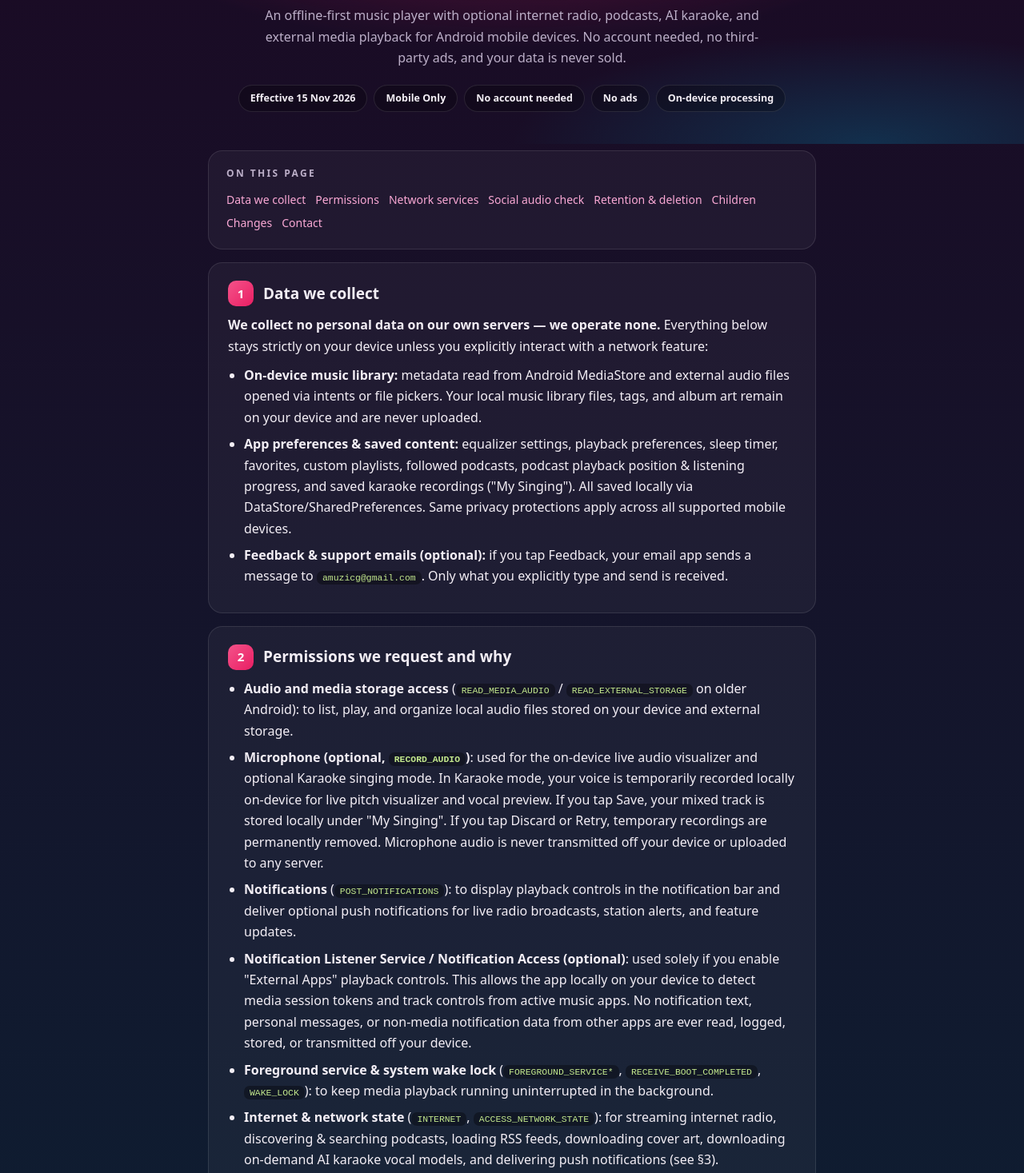
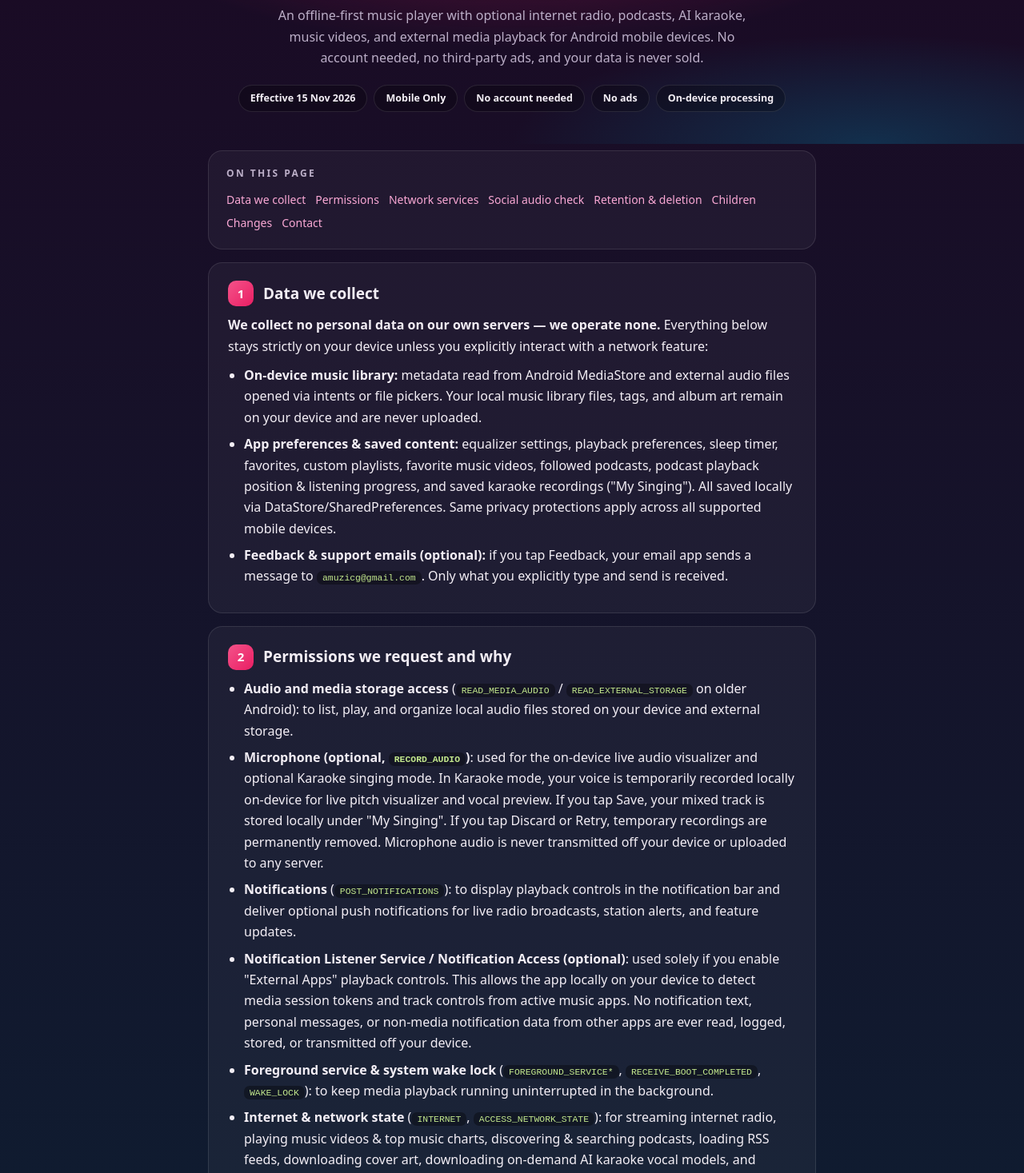
Before and after one commit to akkisjoy/amuzicg-privacy, a plain HTML site: page privacy-music.html in a window 1280 px wide. Shown: the part 146-1613 px from the top of the page at 80% size. Drawn offline with Linux system fonts and the light colour scheme.

Commit message:
docs: disclose music videos and YouTube API integration in privacy-music.html

```diff
--- a/privacy-music.html
+++ b/privacy-music.html
@@ -39,7 +39,7 @@ code{font-size:.88em;padding:2px 7px;border-radius:7px;background:rgba(0,0,0,.35
 <header class="hero">
 <p class="kicker">Amuzick &bull; Privacy Policy</p>
 <h1>Amuzick <span class="amp">Player</span></h1>
-<p class="tagline">An offline-first music player with optional internet radio, podcasts, AI karaoke, and external media playback for Android mobile devices. No account needed, no third-party ads, and your data is never sold.</p>
+<p class="tagline">An offline-first music player with optional internet radio, podcasts, AI karaoke, music videos, and external media playback for Android mobile devices. No account needed, no third-party ads, and your data is never sold.</p>
 <div class="badges"><span>Effective 15 Nov 2026</span><span>Mobile Only</span><span>No account needed</span><span>No ads</span><span>On-device processing</span></div>
 </header>
 <main class="wrap">
@@ -48,7 +48,7 @@ code{font-size:.88em;padding:2px 7px;border-radius:7px;background:rgba(0,0,0,.35
 <p><strong>We collect no personal data on our own servers — we operate none.</strong> Everything below stays strictly on your device unless you explicitly interact with a network feature:</p>
 <ul>
 <li><strong>On-device music library:</strong> metadata read from Android MediaStore and external audio files opened via intents or file pickers. Your local music library files, tags, and album art remain on your device and are never uploaded.</li>
-<li><strong>App preferences &amp; saved content:</strong> equalizer settings, playback preferences, sleep timer, favorites, custom playlists, followed podcasts, podcast playback position &amp; listening progress, and saved karaoke recordings ("My Singing"). All saved locally via DataStore/SharedPreferences. Same privacy protections apply across all supported mobile devices.</li>
+<li><strong>App preferences &amp; saved content:</strong> equalizer settings, playback preferences, sleep timer, favorites, custom playlists, favorite music videos, followed podcasts, podcast playback position &amp; listening progress, and saved karaoke recordings ("My Singing"). All saved locally via DataStore/SharedPreferences. Same privacy protections apply across all supported mobile devices.</li>
 <li><strong>Feedback &amp; support emails (optional):</strong> if you tap Feedback, your email app sends a message to <code>amuzicg@gmail.com</code>. Only what you explicitly type and send is received.</li>
 </ul></section>
 <section class="card" id="c2"><h2><span class="num">2</span>Permissions we request and why</h2>
@@ -58,7 +58,7 @@ code{font-size:.88em;padding:2px 7px;border-radius:7px;background:rgba(0,0,0,.35
 <li><strong>Notifications</strong> (<code>POST_NOTIFICATIONS</code>): to display playback controls in the notification bar and deliver optional push notifications for live radio broadcasts, station alerts, and feature updates.</li>
 <li><strong>Notification Listener Service / Notification Access (optional)</strong>: used solely if you enable "External Apps" playback controls. This allows the app locally on your device to detect media session tokens and track controls from active music apps. No notification text, personal messages, or non-media notification data from other apps are ever read, logged, stored, or transmitted off your device.</li>
 <li><strong>Foreground service &amp; system wake lock</strong> (<code>FOREGROUND_SERVICE*</code>, <code>RECEIVE_BOOT_COMPLETED</code>, <code>WAKE_LOCK</code>): to keep media playback running uninterrupted in the background.</li>
-<li><strong>Internet &amp; network state</strong> (<code>INTERNET</code>, <code>ACCESS_NETWORK_STATE</code>): for streaming internet radio, discovering &amp; searching podcasts, loading RSS feeds, downloading cover art, downloading on-demand AI karaoke vocal models, and delivering push notifications (see §3).</li>
+<li><strong>Internet &amp; network state</strong> (<code>INTERNET</code>, <code>ACCESS_NETWORK_STATE</code>): for streaming internet radio, playing music videos &amp; top music charts, discovering &amp; searching podcasts, loading RSS feeds, downloading cover art, downloading on-demand AI karaoke vocal models, and delivering push notifications (see §3).</li>
 <li><strong>System settings &amp; vibration</strong> (<code>WRITE_SETTINGS</code>, <code>VIBRATE</code>): <code>WRITE_SETTINGS</code> is used only if you choose "Set as ringtone"; gentle vibration is used for optional haptic feedback.</li>
 </ul></section>
 <section class="card" id="c3"><h2><span class="num">3</span>Third-party network services</h2>
@@ -67,6 +67,7 @@ code{font-size:.88em;padding:2px 7px;border-radius:7px;background:rgba(0,0,0,.35
 <li><strong>Push Notifications (Google Firebase Cloud Messaging - FCM):</strong> used to deliver push notifications for live radio station alerts and announcements. FCM processes ephemeral Device Registration Tokens solely for routing notifications. No personal data or listening history is sold or shared.</li>
 <li><strong>Deep Links &amp; App Links:</strong> the app processes custom links (<code>amuzicg://radio/</code>) and verified web links (<code>https://amuzicg-studio.web.app/radio/</code>) to launch radio station player screens directly when clicked.</li>
 <li><strong>Crash Diagnostic Reporting (Google Firebase Crashlytics):</strong> if an unexpected app crash occurs, anonymous technical diagnostic logs (stack trace, device model, Android OS version, and Firebase Installation ID) are transmitted securely via HTTPS. This data is used exclusively for fixing bugs and monitoring app stability, and is automatically deleted after 90 days. No audio files, music metadata, or personal information are included.</li>
+<li><strong>YouTube Embedded Video Player &amp; Music Charts (YouTube IFrame API):</strong> playing music videos or viewing top music charts embeds YouTube's official player (via <code>www.youtube.com/iframe_api</code>). Video streams and embedded content are served directly by YouTube. Your use of video features is subject to the <a href="https://www.youtube.com/t/terms" target="_blank" rel="noopener">YouTube Terms of Service</a> and the <a href="http://www.google.com/policies/privacy" target="_blank" rel="noopener">Google Privacy Policy</a>. No video files or audio streams are downloaded, stored, or played in the background.</li>
 <li><strong>Podcast Directory &amp; Search (iTunes Search API):</strong> searching or browsing podcast shows and top charts queries Apple’s public iTunes Search &amp; Lookup API (<code>itunes.apple.com</code>) to fetch podcast metadata, show art, genre categories, and episode lists. No user account, location, or personal device identifier is sent with these queries.</li>
 <li><strong>Podcast RSS Feeds &amp; Audio Streams:</strong> subscribing to or playing a podcast episode connects your device directly to the show creator's public RSS feed and audio hosting server. The hosting server receives standard web request metadata (such as your device's IP address) necessary to stream the audio file.</li>
 <li><strong>Internet Radio Directory (radio-browser.info):</strong> searching or browsing radio stations sends your search term, country, language, or genre tag to <code>de1.api.radio-browser.info</code> to retrieve public station lists. No account or device ID is sent.</li>
```
